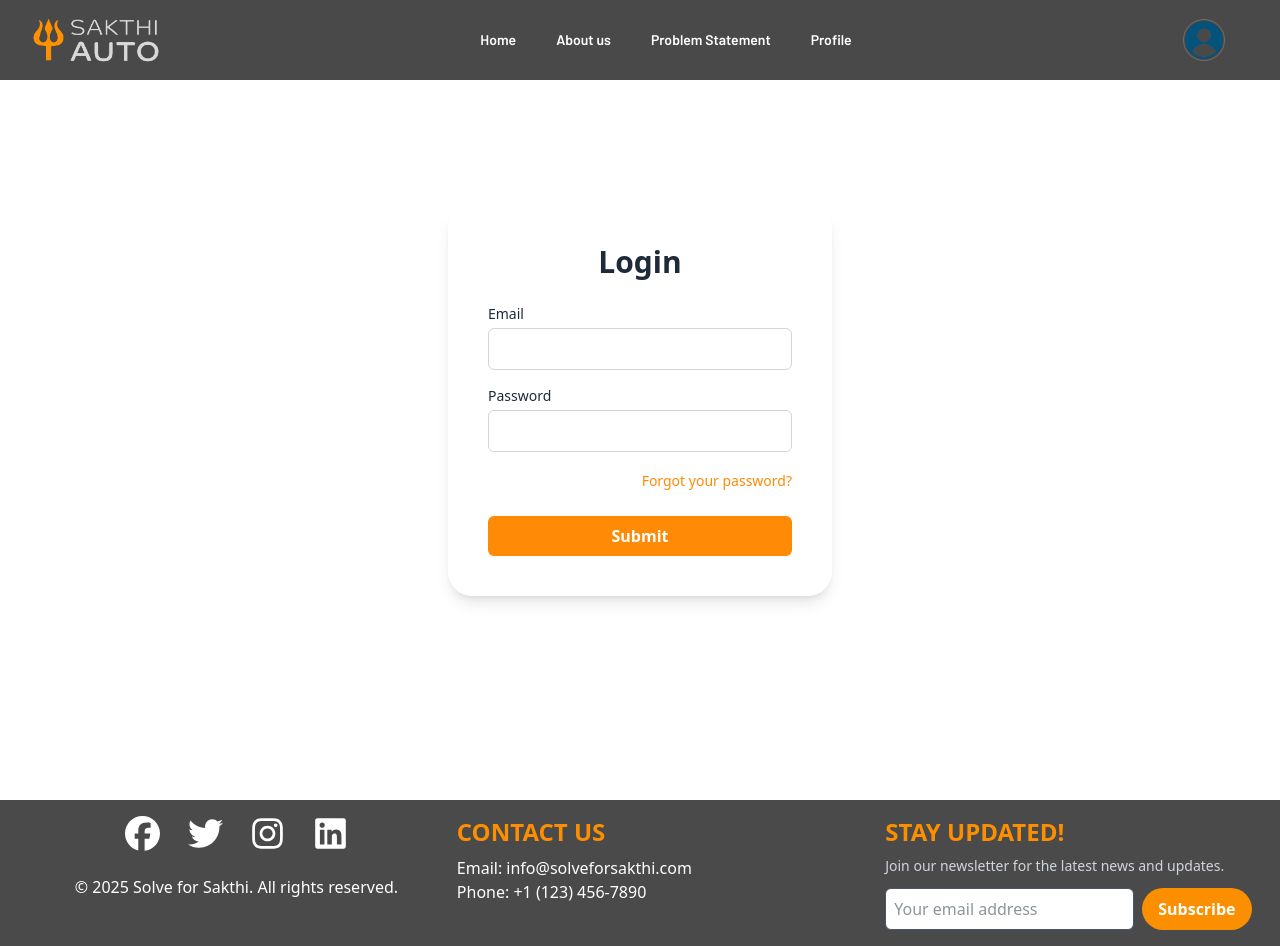
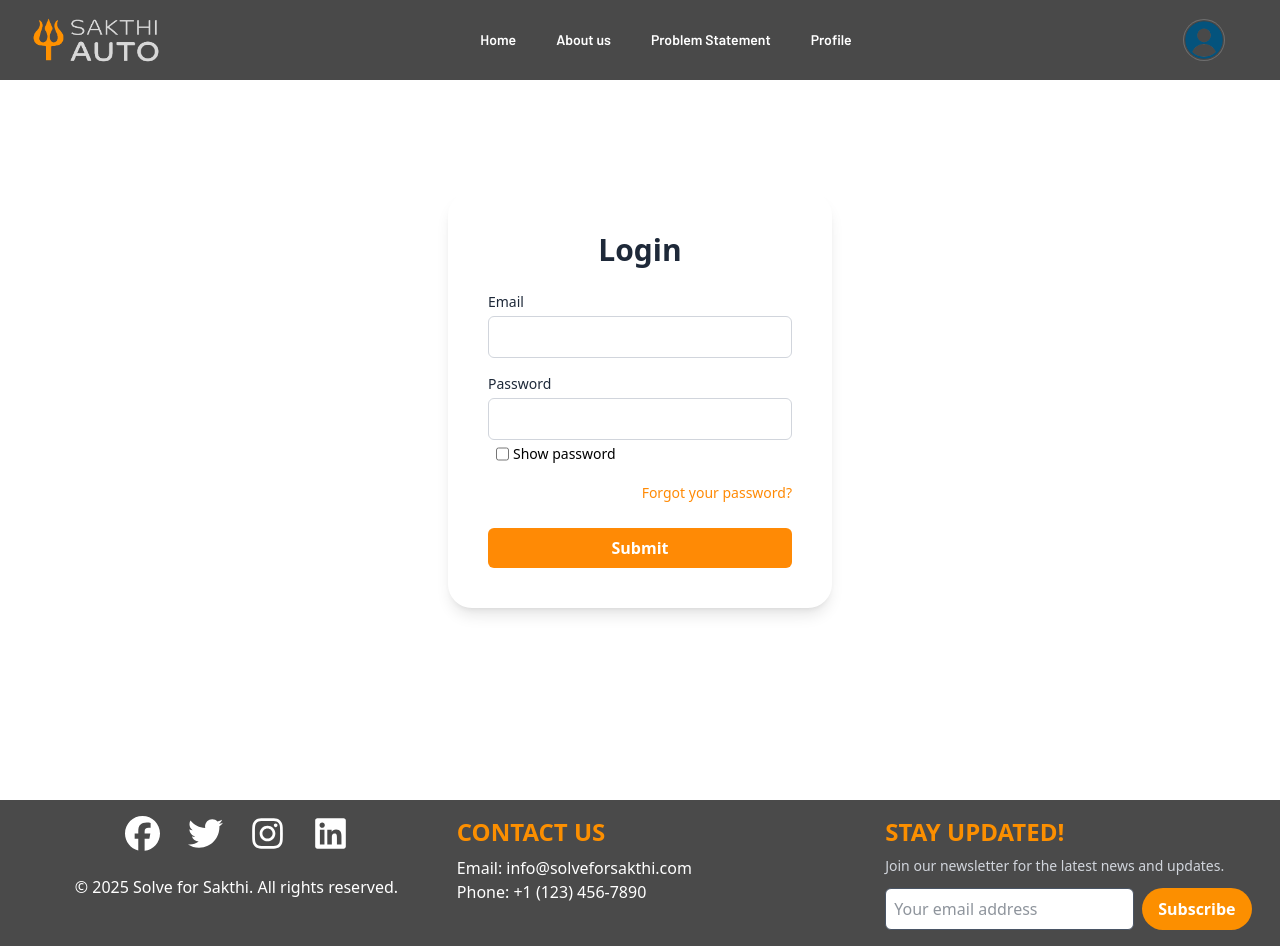
Before and after one commit to damodara2006/Project_SFS, a React (Vite) app in the folder frontend/: page /login in a window 1280 px wide. Built offline with nearby package versions, Linux system fonts and the light colour scheme.

Commit message:
feat: add password visibility toggle in Login component

```diff
--- a/frontend/src/components/Login.jsx
+++ b/frontend/src/components/Login.jsx
@@ -10,6 +10,7 @@ const Login = () => {
     const[email,setEmail]=useState("");
   const [password, setPassword] = useState("");
   const navigate = useNavigate()
+  const [Password, setpassword] = useState(false)
 
   const handleLogin = async(e) => {
    try {
@@ -97,11 +98,13 @@ const Login = () => {
               Password
             </label>
             <input
-              type="password"
+              type={Password ? "text" : "password"}
               id="password"
               className="p-2 rounded-md bg-transparent border border-gray-300 text-gray-800 focus:outline-none focus:border-[#fc8f00]"
               onChange={(e)=>setPassword(e.target.value)}
-           />
+              />
+              <div className='flex w-full gap-1 mt-1'><input type="checkbox" onClick={()=>setpassword(!Password)} className='ml-2' id='check' />
+                <label htmlFor="check" className='text-sm' unselectable="on">Show password</label></div>
           </div>
 
           {/* Forgot Password */}
```
